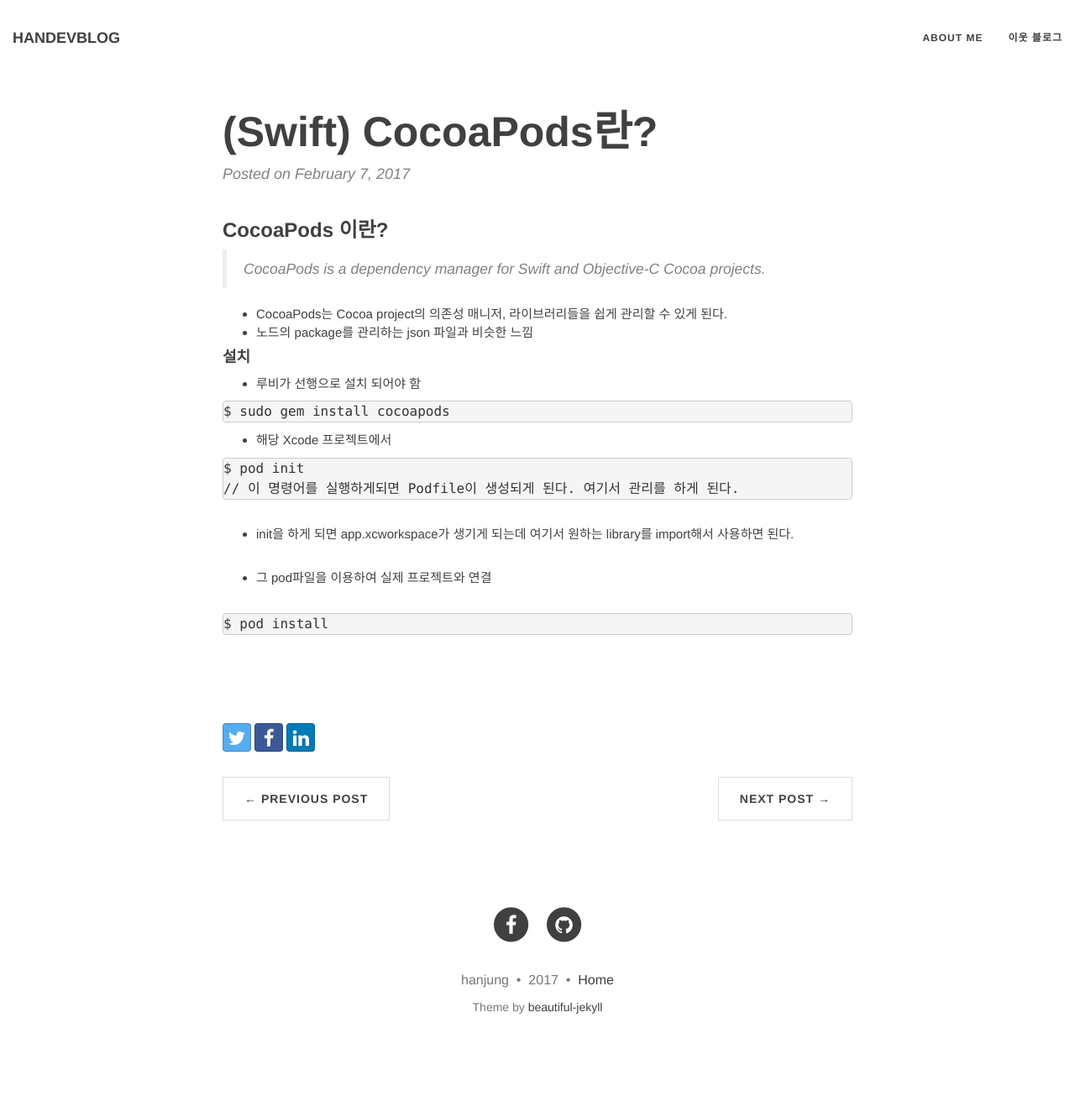
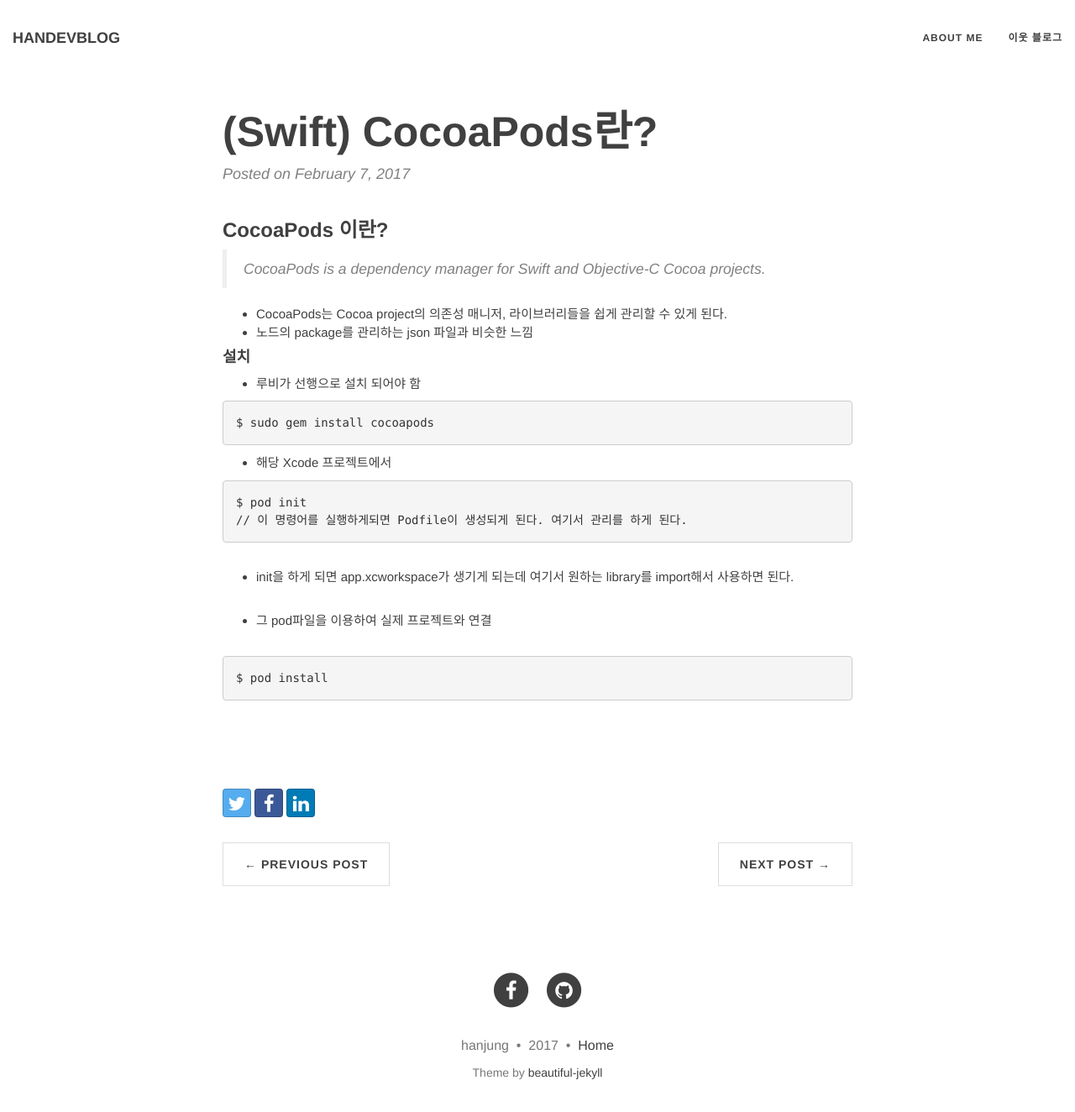
Before and after one commit to hanjungv/hanjungv.github.io, a Jekyll site: the page built from _posts/2017-02/07/2017-02-07-1_Swift_WhatisCocoaPods.markdown, in a window 1280 px wide and 1338 px high. Shown: the top 1324 px of the window at 84% size. Built offline with Jekyll 4.4.1, drawn with Linux system fonts in a browser that asks for light colours; nearby versions of some CDN libraries; comment, search, counter and statistics services are not loaded.

Commit message:
2017.11.12 code style change

```diff
--- a/css/main.css
+++ b/css/main.css
@@ -705,7 +705,7 @@
 /* --- Code blocks --- */
 
 pre {
-    font-size: 16px;
+    font-size: 14px;
     line-height: 1.5em;
 }
 
@@ -737,7 +737,7 @@
 }
 
 .highlight>pre {
-    padding: 0;
+    padding: 15px;
 }
 
 td.code pre {
```
